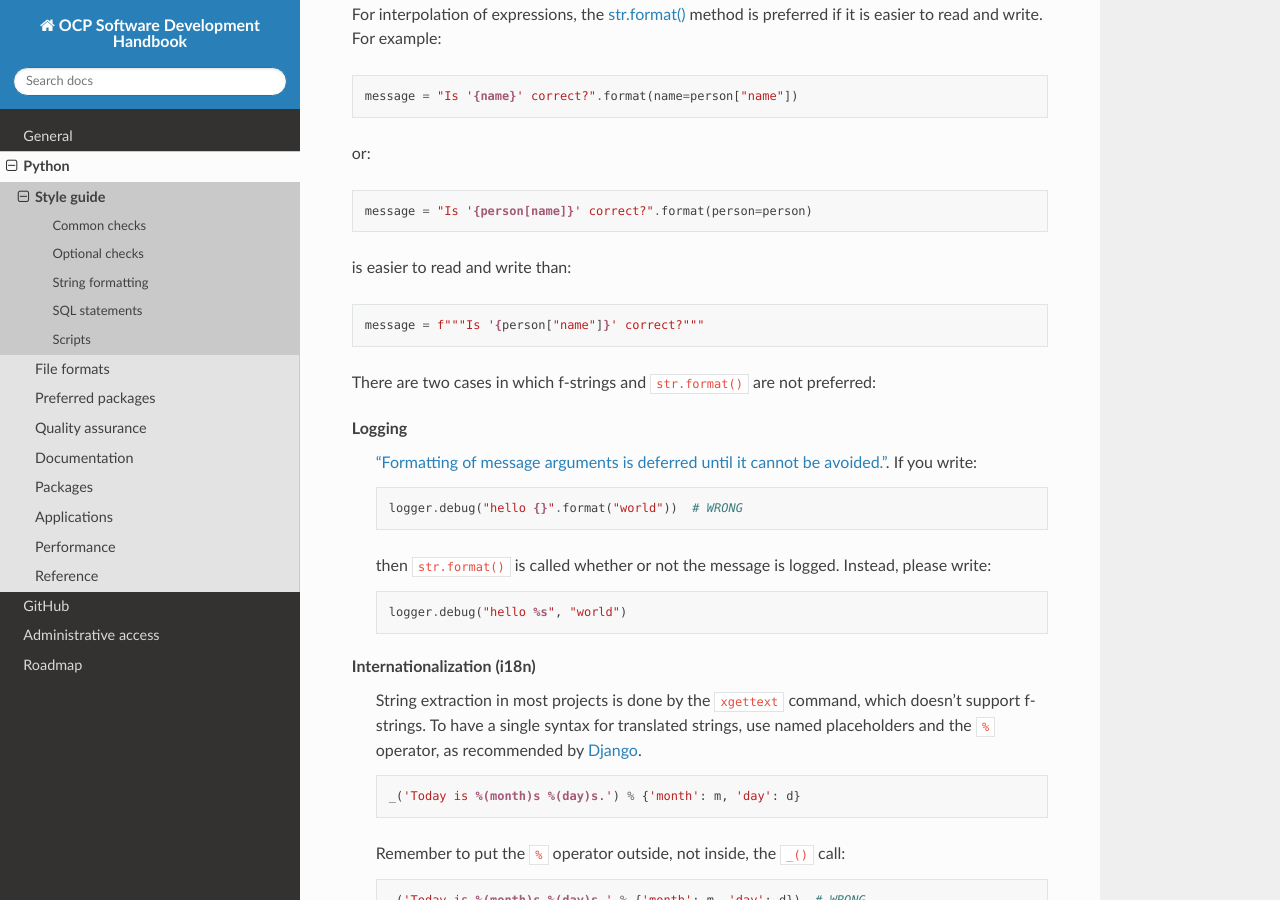
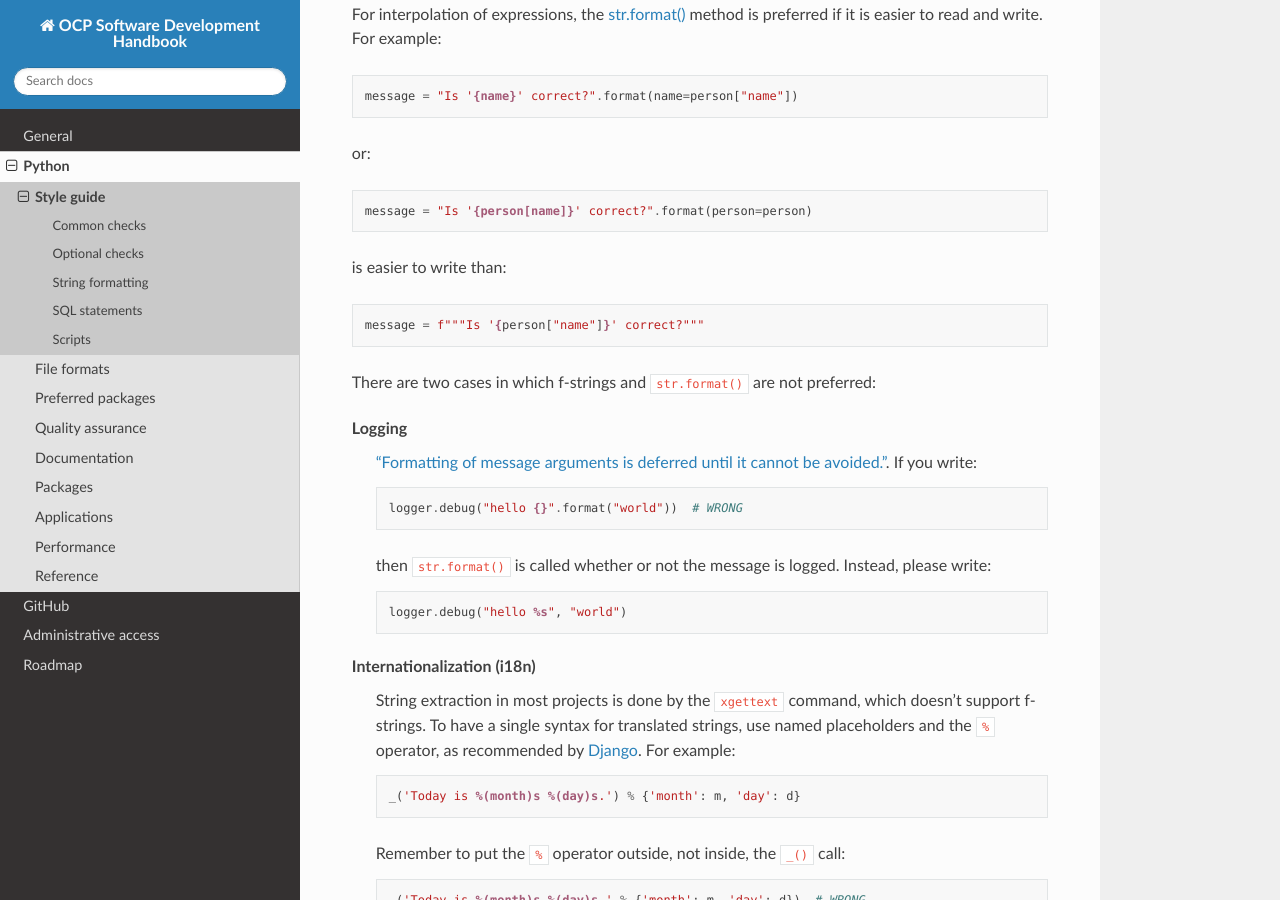
Before and after one commit to open-contracting/software-development-handbook, a Sphinx documentation site: the page built from docs/python/code.rst, in a window 1280 px wide and 900 px high, scrolled down 1540 px. Built offline with Sphinx 7.4.7 and the Read the Docs theme 2.0.0, drawn with Linux system fonts in a browser that asks for light colours.

Commit message:
Copy-edit

```diff
--- a/docs/python/code.rst
+++ b/docs/python/code.rst
@@ -68,7 +68,7 @@ or:
 
    message = "Is '{person[name]}' correct?".format(person=person)
 
-is easier to read and write than:
+is easier to write than:
 
 .. code-block:: python
 
@@ -89,7 +89,7 @@ Logging
 
      logger.debug("hello %s", "world")
 Internationalization (i18n)
-  String extraction in most projects is done by the ``xgettext`` command, which doesn't support f-strings. To have a single syntax for translated strings, use named placeholders and the ``%`` operator, as recommended by `Django <https://docs.djangoproject.com/en/3.1/topics/i18n/translation/#standard-translation>`__.
+  String extraction in most projects is done by the ``xgettext`` command, which doesn't support f-strings. To have a single syntax for translated strings, use named placeholders and the ``%`` operator, as recommended by `Django <https://docs.djangoproject.com/en/3.1/topics/i18n/translation/#standard-translation>`__. For example:
 
   .. code-block:: python
 
```
